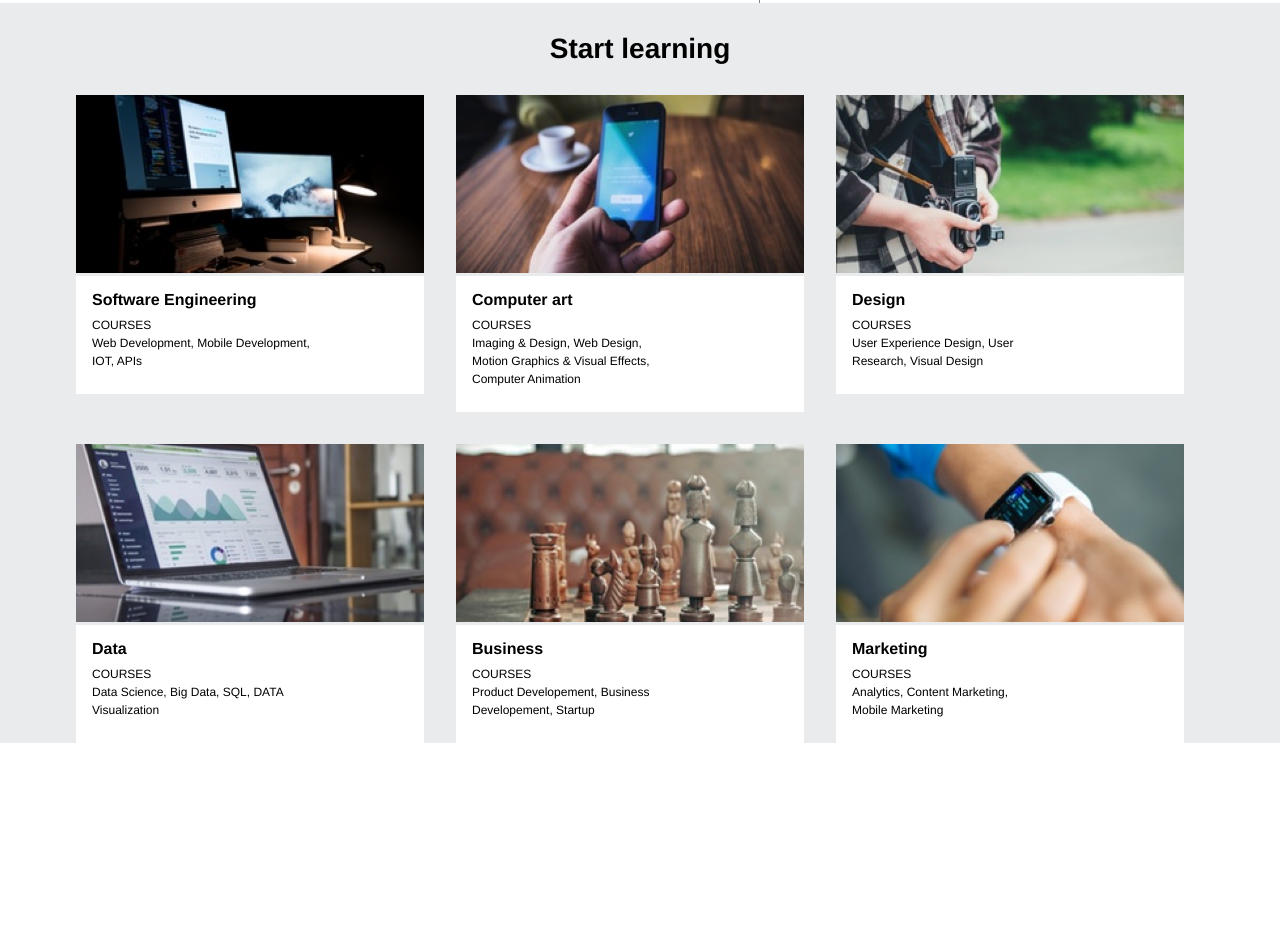
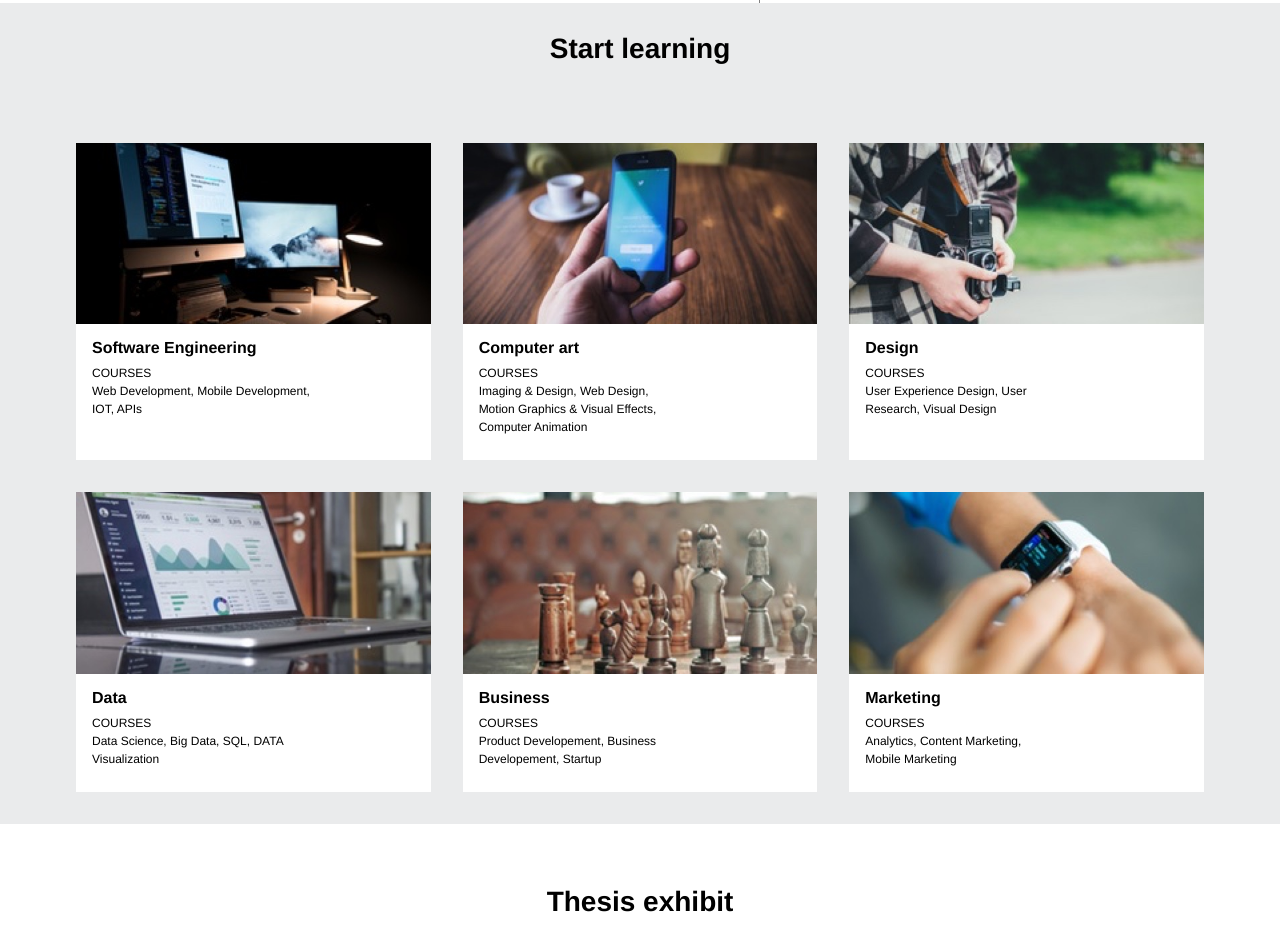
Before and after one commit to Benjauer/Colmar-Academy, a plain HTML site: page index.html in a window 1280 px wide. Shown: the part 1171-2119 px from the top of the page. Before the commit the page ends 1946 px from the top, so only its background shows below. Drawn offline with Linux system fonts and the light colour scheme.

Commit message:
did some refinement on the gallery

```diff
--- a/index.html
+++ b/index.html
@@ -77,7 +77,7 @@
 
     <div class="eventItem" id="backgroundGray">
       <img src="resources/images/information-guest-lecture.jpg">
-      <div class="eventItemText" >
+      <div class="eventItemText">
         <h4>Our guest lecture</h4>
         <p>Join a keynote with Oliver Sack about music in medical treatment</p>
         <a href="#">Read more</a>
@@ -89,12 +89,13 @@
 
 <!-- Start Learning Section class 'startLearning' -->
 <section class="startLearning">
-  <h3>Start learning</h3>
+  <h3 class="sectionTitle">Start learning</h3>
 
   <!-- Start Learning gallery class 'gallery' -->
   <div class="gallery">
 
     <div class="galleryItem">
+      <div class="galleryItemInner">
         <img src="resources/images/course-software.jpg">
         <div class="galleryItemText">
           <h4>Software Engineering</h4>
@@ -102,8 +103,10 @@
             Web Development, Mobile Development, <br/> IOT, APIs</p>
         </div>
       </div>
+    </div>
 
     <div class="galleryItem">
+      <div class="galleryItemInner">
         <img src="resources/images/course-computer-art.jpg">
         <div class="galleryItemText">
           <h4>Computer art</h4>
@@ -113,8 +116,10 @@
             Computer Animation</p>
         </div>
       </div>
+    </div>
 
     <div class="galleryItem">
+      <div class="galleryItemInner">
         <img src="resources/images/course-design.jpg">
         <div class="galleryItemText">
           <h4>Design</h4>
@@ -124,10 +129,12 @@
         </div>
       </div>
     </div>
+
     <!-- Gallery Second Line -->
-<div class="gallery">
+
 
     <div class="galleryItem">
+      <div class="galleryItemInner">
         <img src="resources/images/course-data.jpg">
         <div class="galleryItemText">
           <h4>Data</h4>
@@ -136,8 +143,10 @@
             Visualization</p>
         </div>
       </div>
+    </div>
 
     <div class="galleryItem">
+      <div class="galleryItemInner">
         <img src="resources/images/course-business.jpg">
         <div class="galleryItemText">
           <h4>Business</h4>
@@ -146,8 +155,10 @@
             Developement, Startup</p>
         </div>
       </div>
+    </div>
 
     <div class="galleryItem">
+      <div class="galleryItemInner">
         <img src="resources/images/course-marketing.jpg">
         <div class="galleryItemText">
           <h4>Marketing</h4>
@@ -157,6 +168,17 @@
         </div>
       </div>
     </div>
+  </div>
+</section>
+
+<!-- Content Section 4 Thesis exhibit class 'exhibit' -->
+
+<section class="exhibit">
+  <h3 class="sectionTitle">Thesis exhibit</h3>
+  <!-- left side of exhibit Section class 'videoDiv' -->
+
+
+  <!-- right side of exhibit Section class 'exhibit' -->
 
 </section>
 
--- a/resources/css/style.css
+++ b/resources/css/style.css
@@ -168,7 +168,7 @@ nav ul li {
   background-color: rgb(234, 235, 236);
 }
 
-.startLearning h3 {
+.sectionTitle {
   font-size: 1.75rem;
   font-weight: bold;
   text-align: center;
@@ -181,15 +181,24 @@ nav ul li {
   margin: 0 3.75rem 2rem 3.75rem;
   display: flex;
   flex-direction: row;
-
+  flex-wrap: wrap;
+  padding: 2rem 0 1rem 0;
 }
 
 .galleryItem {
-  width: 30%;
+  width: 33.33%;
   flex-wrap: wrap;
   flex-direction: column;
-  margin: 0 1rem;
   align-items: stretch;
+  display: flex;
+}
+
+.galleryItemInner {
+  margin: 1rem 1rem;
+  align-items: stretch;
+  flex: 1;
+  display: flex;
+  flex-direction: column;
 }
 
 .galleryItem img {
@@ -199,7 +208,7 @@ nav ul li {
 .galleryItemText {
   background-color: white;
   padding: 1rem;
-
+  flex: 1;
 }
 
 .galleryItemText h4 {
```
Lines whose indentation alone changed are shown as unchanged.
